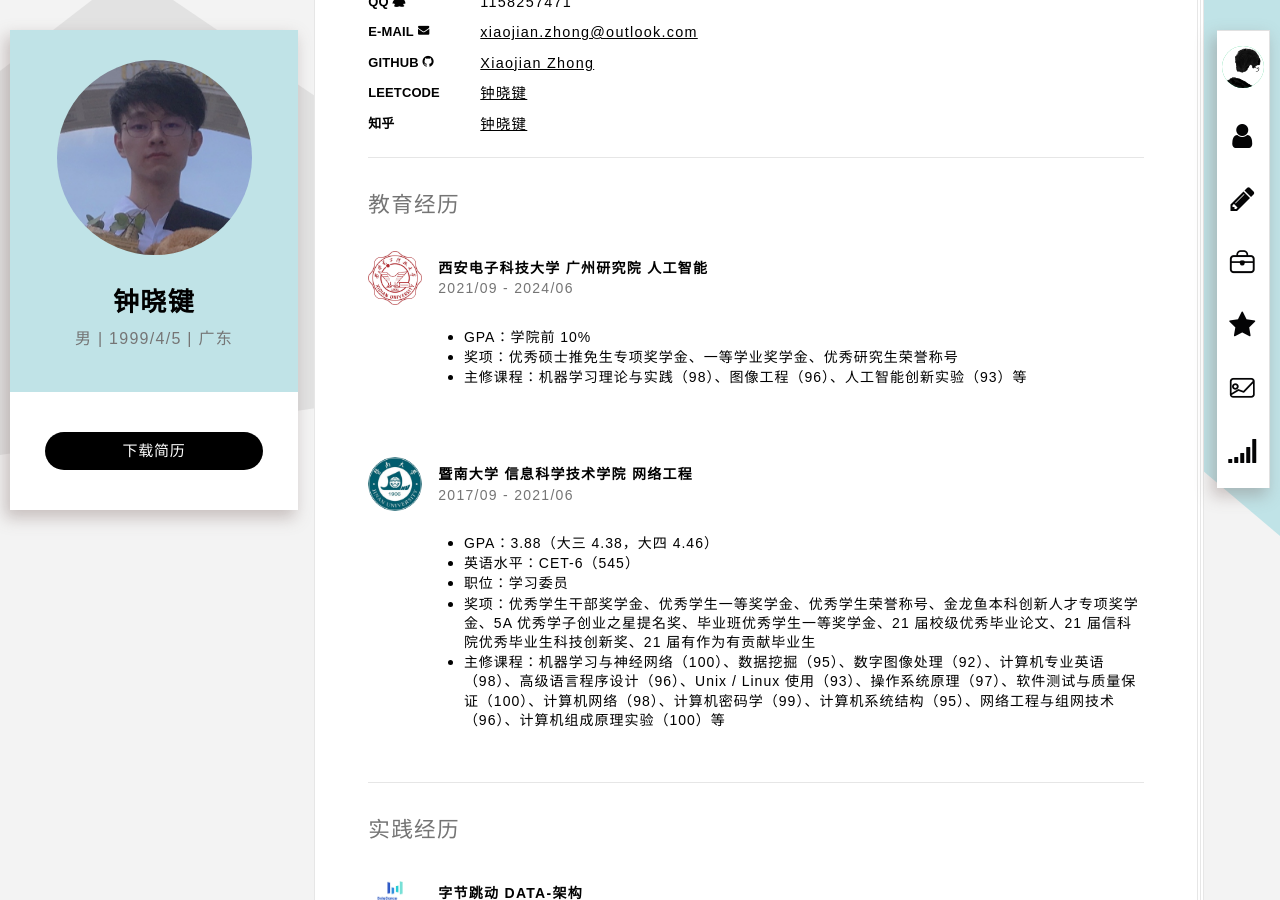
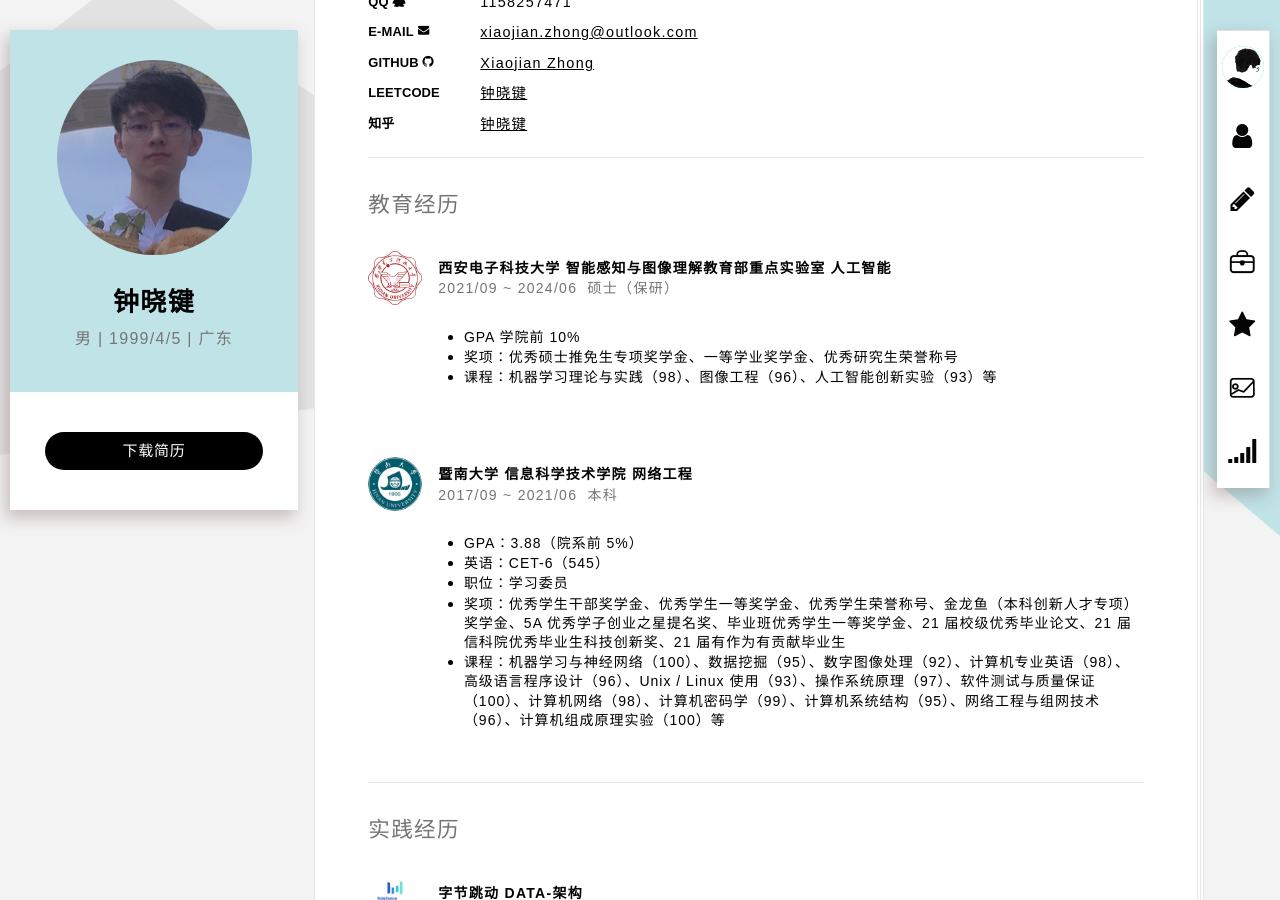
Before and after one commit to xiaojianzhong/xiaojianzhong.github.io, a Jekyll site: the page built from index.html, in a window 1280 px wide and 900 px high, scrolled down 199 px. Built offline with Jekyll 4.4.1, drawn with Linux system fonts in a browser that asks for light colours; some web fonts are replaced.

Commit message:
feat(platform-browser): 更新教育经历信息

```diff
--- a/_config.yml
+++ b/_config.yml
@@ -23,26 +23,32 @@ zhihu:
   name: 钟晓键
 
 educations:
-  - faculty: 信息科学技术学院
+  - avatar: /styles/img/jnu.jpg
+    school: 暨南大学
+    faculty: 信息科学技术学院
     major: 网络工程
-    school: 暨南大学
-    period: 2017/09 - 2021/06
-    avatar: /styles/img/jnu.jpg
+    period:
+      from: 2017/09
+      to: 2021/06
+    phase: 本科
     descriptions:
-      - GPA：3.88（大三 4.38，大四 4.46）
-      - 英语水平：CET-6（545）
+      - GPA：3.88（院系前 5%）
+      - 英语：CET-6（545）
       - 职位：学习委员
-      - 奖项：优秀学生干部奖学金、优秀学生一等奖学金、优秀学生荣誉称号、金龙鱼本科创新人才专项奖学金、5A 优秀学子创业之星提名奖、毕业班优秀学生一等奖学金、21 届校级优秀毕业论文、21 届信科院优秀毕业生科技创新奖、21 届有作为有贡献毕业生
-      - 主修课程：机器学习与神经网络（100）、数据挖掘（95）、数字图像处理（92）、计算机专业英语（98）、高级语言程序设计（96）、Unix / Linux 使用（93）、操作系统原理（97）、软件测试与质量保证（100）、计算机网络（98）、计算机密码学（99）、计算机系统结构（95）、网络工程与组网技术（96）、计算机组成原理实验（100）等
-  - faculty: 广州研究院
+      - 奖项：优秀学生干部奖学金、优秀学生一等奖学金、优秀学生荣誉称号、金龙鱼（本科创新人才专项）奖学金、5A 优秀学子创业之星提名奖、毕业班优秀学生一等奖学金、21 届校级优秀毕业论文、21 届信科院优秀毕业生科技创新奖、21 届有作为有贡献毕业生
+      - 课程：机器学习与神经网络（100）、数据挖掘（95）、数字图像处理（92）、计算机专业英语（98）、高级语言程序设计（96）、Unix / Linux 使用（93）、操作系统原理（97）、软件测试与质量保证（100）、计算机网络（98）、计算机密码学（99）、计算机系统结构（95）、网络工程与组网技术（96）、计算机组成原理实验（100）等
+  - avatar: /styles/img/xdu.jpg
+    school: 西安电子科技大学
+    faculty: 智能感知与图像理解教育部重点实验室
     major: 人工智能
-    school: 西安电子科技大学
-    period: 2021/09 - 2024/06
-    avatar: /styles/img/xdu.jpg
+    period:
+      from: 2021/09
+      to: 2024/06
+    phase: 硕士（保研）
     descriptions:
-      - GPA：学院前 10%
+      - GPA 学院前 10%
       - 奖项：优秀硕士推免生专项奖学金、一等学业奖学金、优秀研究生荣誉称号
-      - 主修课程：机器学习理论与实践（98）、图像工程（96）、人工智能创新实验（93）等
+      - 课程：机器学习理论与实践（98）、图像工程（96）、人工智能创新实验（93）等
 experiences:
   - avatar: /styles/img/experience/jinxing.png
     company: 进兴网络科技
--- a/_includes/education.html
+++ b/_includes/education.html
@@ -12,7 +12,7 @@
         <div class="ref-info">
           <div class="ref-author">
             <strong>{{ edu.school }} {{ edu.faculty }} {{ edu.major }}</strong>
-            <span>{{ edu.period }}</span>
+            <span>{{ edu.period.from }}&nbsp;~&nbsp;{{ edu.period.to }}&nbsp;&nbsp;{{ edu.phase }}</span>
           </div>
 
           <blockquote class="ref-cont clear-mrg">
```
